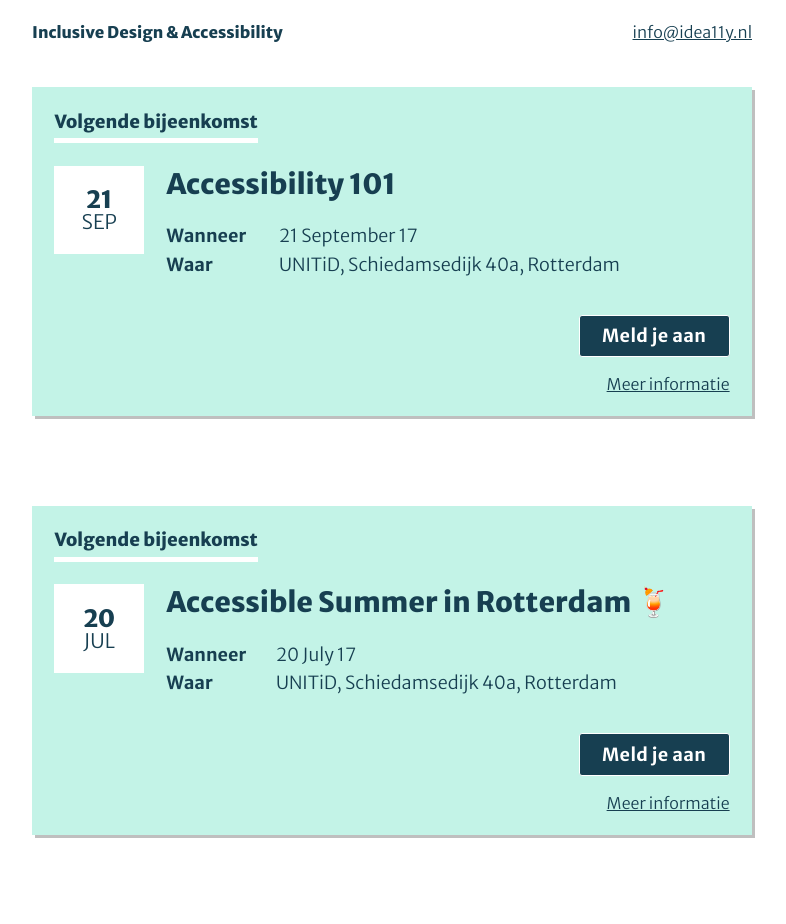
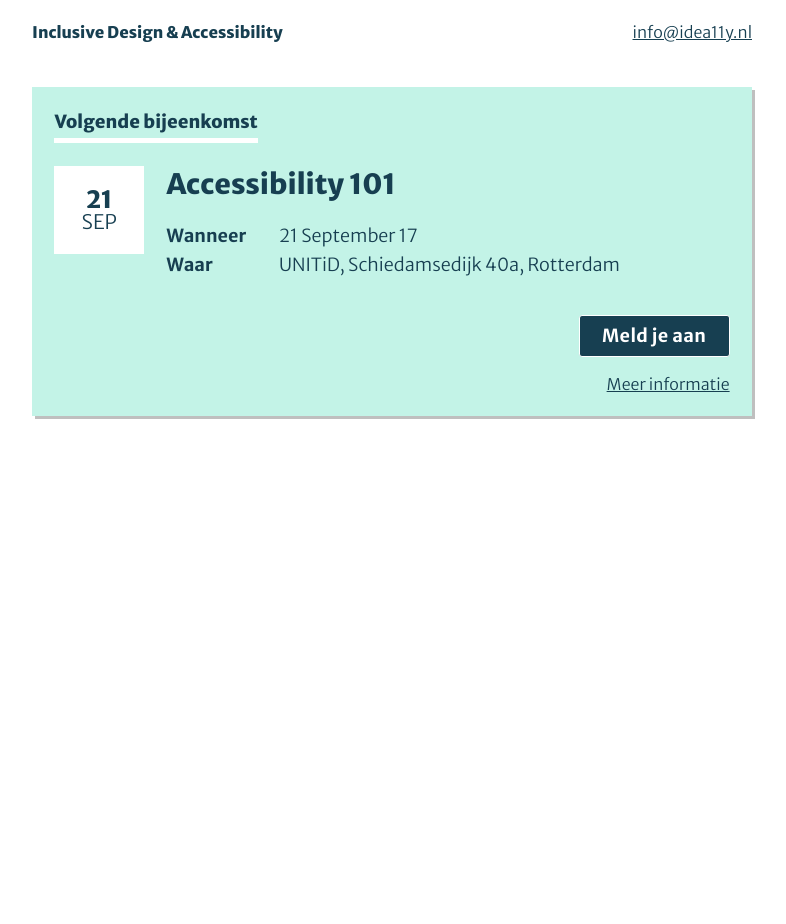
Before and after one commit to petervangrieken/ideal, a Jekyll site: the page built from index.html, in a window 1280 px wide. Shown: the whole page, without its empty margins (248-1034 px from the left). Built offline with Jekyll 4.4.1, drawn with Linux system fonts in a browser that asks for light colours; after the commit the page ends 900 px from its top, so only the background shows below that.

Commit message:
Show 1 meetup

```diff
--- a/_layouts/default.html
+++ b/_layouts/default.html
@@ -22,7 +22,9 @@
 
 <main id="main" role="main">
 
-{% for post in site.posts | sort: 'date', 'first' %}
+{% for post in site.posts %}
+	{% if forloop.first == true %}
+
     <section class="meetup first-up">
         <h2>Volgende bijeenkomst</h2>
 
@@ -53,6 +55,10 @@
         <a href="https://www.meetup.com/Inclusive-Design-Accessibility/events/239750521/">Meer informatie</a>
 
     </section>
+    {% else %}
+    	{% break %}
+    {% endif %}
+
 {% endfor %}
 
 </main>
```
